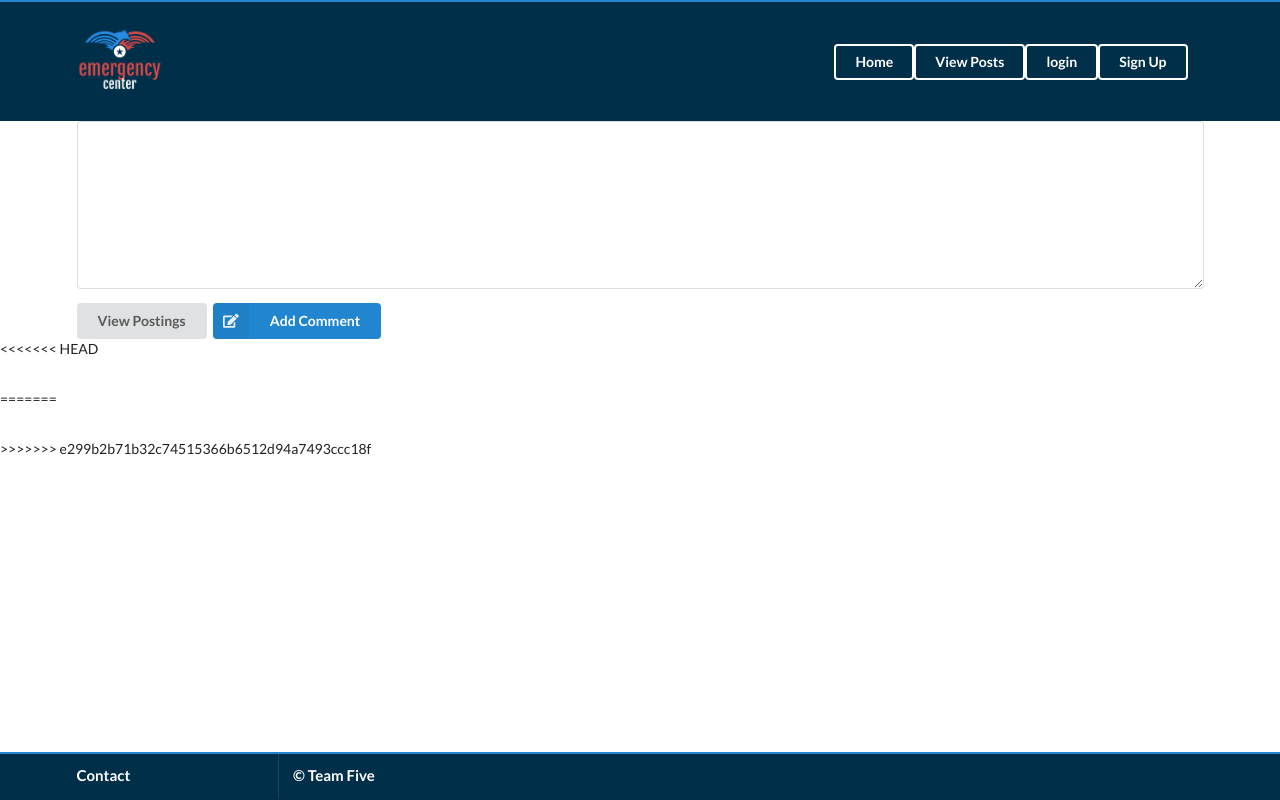
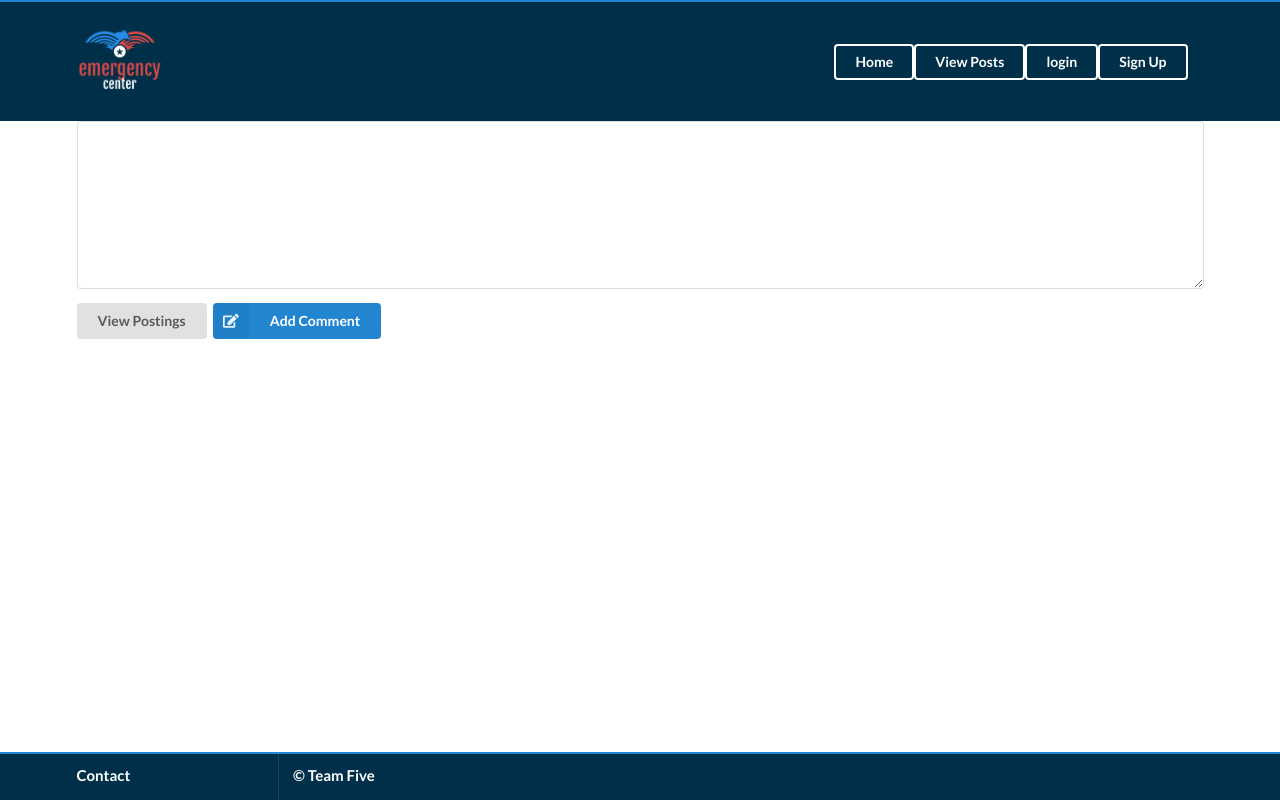
Before and after one commit to lydiaart/Emergency-Center, a Node project: template views/comments.handlebars in a window 1280 px wide. Run offline with Node 20 templates, Linux system fonts and the light colour scheme; the template is opened without the code that fills it, so the values that code supplies are empty; some libraries are stand-ins or nearby versions.

Commit message:
fix merge conflicts

```diff
--- a/controller/api/post-routes.js
+++ b/controller/api/post-routes.js
@@ -60,10 +60,6 @@ router.get('/:id', (req, res) => {
                 'longitude',
                 'created_at',
                 'location'
-<<<<<<< HEAD
-
-=======
->>>>>>> e299b2b71b32c74515366b6512d94a7493ccc18f
             ],
             include: [{
                     model: Comment,
--- a/views/comments.handlebars
+++ b/views/comments.handlebars
@@ -58,10 +58,5 @@
 
     </div>
 </div>
-<<<<<<< HEAD
-
 <div class="ui hidden divider"></div>
 <script src="/assets/js/create-comment.js"></script>
-=======
-<div class="ui hidden divider"></div>
->>>>>>> e299b2b71b32c74515366b6512d94a7493ccc18f
--- a/views/view-posts.handlebars
+++ b/views/view-posts.handlebars
@@ -48,9 +48,6 @@
 <div class="ui hidden divider"></div>
 
 <script src="/assets/js/view-post.js"></script>
-<<<<<<< HEAD
 {{#if posts}}
 <script src="/assets/js/comment.js"></script>
 {{/if}}
-=======
->>>>>>> e299b2b71b32c74515366b6512d94a7493ccc18f
```
Also changed, not shown: controller/home-routes.js (+1 -18 lines).
